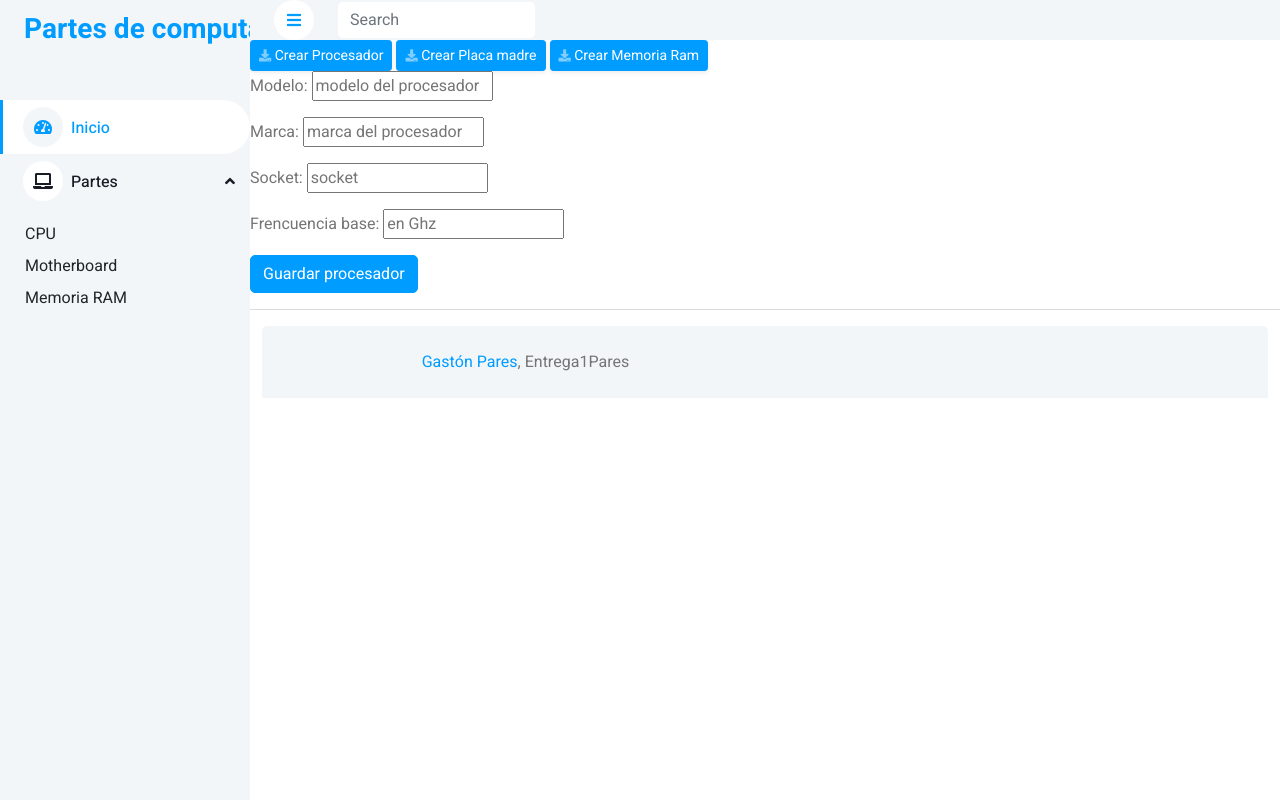
After one commit to SleepD4rt/Entrega1Pares, a Django app: page /part/cpu/add in a window 1280 px wide, after a click on "Partes". The commit adds this page. Run offline with Django 4.2, Linux system fonts and the light colour scheme; some libraries are stand-ins or nearby versions.

Commit message:
Base de datos en funciona miento

```diff
--- a/computer/settings.py
+++ b/computer/settings.py
@@ -57,7 +57,7 @@ ROOT_URLCONF = 'computer.urls'
 TEMPLATES = [
     {
         'BACKEND': 'django.template.backends.django.DjangoTemplates',
-        'DIRS': [os.path.join(BASE_DIR, 'templates')],
+        'DIRS': [],
         'APP_DIRS': True,
         'OPTIONS': {
             'context_processors': [
--- a/computer/urls.py
+++ b/computer/urls.py
@@ -19,4 +19,5 @@ from django.urls import path, include
 urlpatterns = [
     path('admin/', admin.site.urls),
     path('', include('home.urls')),
+    path("part/", include("part.urls")),
 ]
--- a/home/templates/home/index.html
+++ b/home/templates/home/index.html
@@ -52,9 +52,9 @@
                         <div class="nav-item dropdown">
                             <a href="#" class="nav-link dropdown-toggle" data-bs-toggle="dropdown"><i class="fa fa-laptop me-2"></i>Partes</a>
                             <div class="dropdown-menu bg-transparent border-0">
-                                <a href="button.html" class="dropdown-item">CPU</a>
-                                <a href="typography.html" class="dropdown-item">Memoria RAM</a>
-                                <a href="element.html" class="dropdown-item">Motherboards</a>
+                                <a href="{% url 'part:cpu-list' %}" class="dropdown-item">CPU</a>
+                                <a href="{% url 'part:motherboard-list' %}" class="dropdown-item">Motherboard</a>
+                                <a href="{% url 'part:rammemory-list' %}" class="dropdown-item">Memoria RAM</a>
                             </div>
                         </div>
                         <!--
@@ -81,6 +81,8 @@
 
             <!-- Content Start -->
             <div class="content">
+                 <!-- Page Heading -->
+
                 <!-- Navbar Start -->
                 <nav class="navbar navbar-expand bg-light navbar-light sticky-top px-4 py-0">
                     <a href="{% static 'home/index.html' %}" class="navbar-brand d-flex d-lg-none me-4">
@@ -111,94 +113,36 @@
                     </div>
                 </nav>
                 <!-- Navbar End -->
+                <div class="">
+                    <a href="{% url 'part:cpu-add'  %}" class="d-none d-sm-inline-block btn btn-sm btn-primary shadow-sm"><i
+                        class="fas fa-download fa-sm text-white-50"></i> Crear Procesador</a>
+                    <a href="{% url 'part:motherboard-add'  %}" class="d-none d-sm-inline-block btn btn-sm btn-primary shadow-sm"><i
+                        class="fas fa-download fa-sm text-white-50"></i> Crear Placa madre</a>
+                    <a href="{% url 'part:rammemory-add'  %}" class="d-none d-sm-inline-block btn btn-sm btn-primary shadow-sm"><i
+                        class="fas fa-download fa-sm text-white-50"></i> Crear Memoria Ram</a>
+                </div>
+                <div class="row">
+                    {% if messages %}
+                    {% for message in messages %}
+                        <div class="alert {{ message.tags }}" role="alert">
+                            {{ message }}
+                        </div>
+                    {% endfor %}
+                    <!-- Divider-->
+                    <hr class="my-4" />
+                    {% endif %}
+                </div>
+                {% block table_html %}
 
-                {% block table_html %}
-                <!-- TABLA -->
-                <div class="container-fluid pt-4 px-4">
-                    <div class="bg-light text-center rounded p-4">
-                        <div class="d-flex align-items-center justify-content-between mb-4">
-                            <h6 class="mb-0">Recent Salse</h6>
-                            <a href="">Show All</a>
-                        </div>
-                        <div class="table-responsive">
-                            <table class="table text-start align-middle table-bordered table-hover mb-0">
-                                <thead>
-                                    <tr class="text-dark">
-                                        <th scope="col"><input class="form-check-input" type="checkbox"></th>
-                                        <th scope="col">Date</th>
-                                        <th scope="col">Invoice</th>
-                                        <th scope="col">Customer</th>
-                                        <th scope="col">Amount</th>
-                                        <th scope="col">Status</th>
-                                        <th scope="col">Action</th>
-                                    </tr>
-                                </thead>
-                                <tbody>
-                                    <tr>
-                                        <td><input class="form-check-input" type="checkbox"></td>
-                                        <td>01 Jan 2045</td>
-                                        <td>INV-0123</td>
-                                        <td>Jhon Doe</td>
-                                        <td>$123</td>
-                                        <td>Paid</td>
-                                        <td><a class="btn btn-sm btn-primary" href="">Detail</a></td>
-                                    </tr>
-                                    <tr>
-                                        <td><input class="form-check-input" type="checkbox"></td>
-                                        <td>01 Jan 2045</td>
-                                        <td>INV-0123</td>
-                                        <td>Jhon Doe</td>
-                                        <td>$123</td>
-                                        <td>Paid</td>
-                                        <td><a class="btn btn-sm btn-primary" href="">Detail</a></td>
-                                    </tr>
-                                    <tr>
-                                        <td><input class="form-check-input" type="checkbox"></td>
-                                        <td>01 Jan 2045</td>
-                                        <td>INV-0123</td>
-                                        <td>Jhon Doe</td>
-                                        <td>$123</td>
-                                        <td>Paid</td>
-                                        <td><a class="btn btn-sm btn-primary" href="">Detail</a></td>
-                                    </tr>
-                                    <tr>
-                                        <td><input class="form-check-input" type="checkbox"></td>
-                                        <td>01 Jan 2045</td>
-                                        <td>INV-0123</td>
-                                        <td>Jhon Doe</td>
-                                        <td>$123</td>
-                                        <td>Paid</td>
-                                        <td><a class="btn btn-sm btn-primary" href="">Detail</a></td>
-                                    </tr>
-                                    <tr>
-                                        <td><input class="form-check-input" type="checkbox"></td>
-                                        <td>01 Jan 2045</td>
-                                        <td>INV-0123</td>
-                                        <td>Jhon Doe</td>
-                                        <td>$123</td>
-                                        <td>Paid</td>
-                                        <td><a class="btn btn-sm btn-primary" href="">Detail</a></td>
-                                    </tr>
-                                </tbody>
-                            </table>
-                        </div>
-                    </div>
-                </div>
                 {% endblock %}
                 <!-- Recent Sales End -->
 
                 <!-- Footer Start -->
-                <div class="container-fluid pt-4 px-4">
-                    <div class="bg-light rounded-top p-4">
-                        <div class="row">
-                            <div class="col-12 col-sm-6 text-center text-sm-start">
-                                &copy; <a href="#">Your Site Name</a>, All Right Reserved.
-                            </div>
-                            <div class="col-12 col-sm-6 text-center text-sm-end">
-                                <!--/*** This template is free as long as you keep the footer author’s credit link/attribution link/backlink. If you'd like to use the template without the footer author’s credit link/attribution link/backlink, you can purchase the Credit Removal License from "https://htmlcodex.com/credit-removal". Thank you for your support. ***/-->
-                                Designed By <a href="https://htmlcodex.com">HTML Codex</a>
-                            </br>
-                            Distributed By <a class="border-bottom" href="https://themewagon.com" target="_blank">ThemeWagon</a>
+                <div class="container-fluid">
+                    <div class="bg-light rounded-top p-4 ">
+
+                            <div class="col-12 col-sm-6 text-center ">
+                             <a href="#">Gastón Pares</a>, Entrega1Pares
                             </div>
                         </div>
                     </div>
--- a/part/admin.py
+++ b/part/admin.py
@@ -1,7 +1,7 @@
 from django.contrib import admin
-from part.models import Cpu, Ram_Memory, Motherboard
+from part.models import Cpu, RamMemory, Motherboard
 # Register your models here.
 
 admin.site.register(Cpu)
-admin.site.register(Ram_Memory)
+admin.site.register(RamMemory)
 admin.site.register(Motherboard)
--- /dev/null
+++ b/part/forms.py
@@ -0,0 +1,129 @@
+from django import forms
+
+#Formulario para el microprocesador
+class CpuForm(forms.Form):
+    model = forms.CharField(
+        label="Modelo:",
+        required=False,
+        widget=forms.TextInput(
+            attrs={
+                "class": "cpu-model",
+                "placeholder": "modelo del procesador",
+                "required": "True",
+            }
+        ),
+    )
+    brand = forms.CharField(
+        label="Marca:",
+        required=False,
+        widget=forms.TextInput(
+            attrs={
+                "class": "cpu-brand",
+                "placeholder": "marca del procesador",
+                "required": "True",
+            }
+        ),
+    )
+    socket = forms.CharField(
+        label="Socket:",
+        required=False,
+        widget=forms.TextInput(
+            attrs={
+                "class": "cpu-socket",
+                "placeholder": "socket",
+                "required": "True",
+            }
+        ),
+    )
+    frecuency = forms.FloatField(
+        label="Frencuencia base:",
+        required=False,
+        widget=forms.TextInput(
+            attrs={
+                "class": "cpu-frecuency",
+                "placeholder": "en Ghz",
+                "required": "True",
+            }
+        ),
+    )
+#Formulario para la RAM
+class RamMemoryForm(forms.Form):
+    model = forms.CharField(
+        label="Modelo:",
+        required=False,
+        widget=forms.TextInput(
+            attrs={
+                "class": "rammemory-model",
+                "placeholder": "modelo de la memoria RAM",
+                "required": "True",
+            }
+        ),
+    )
+    brand = forms.CharField(
+        label="Marca:",
+        required=False,
+        widget=forms.TextInput(
+            attrs={
+                "class": "rammemory-brand",
+                "placeholder": "marca de la memoria RAM",
+                "required": "True",
+            }
+        ),
+    )
+    frecuency = forms.FloatField(
+        label="Frencuencia:",
+        required=False,
+        widget=forms.TextInput(
+            attrs={
+                "class": "cpu-frecuency",
+                "placeholder": "en Mhz",
+                "required": "True",
+            }
+        ),
+    )
+#Formulario de la Motherboard
+class MotherboardForm(forms.Form):
+    chipset = forms.CharField(
+        label="Chipset:",
+        required=False,
+        widget=forms.TextInput(
+            attrs={
+                "class": "motherboard-chipset",
+                "placeholder": "socket",
+                "required": "True",
+            }
+        ),
+    )
+    model = forms.CharField(
+        label="Modelo:",
+        required=False,
+        widget=forms.TextInput(
+            attrs={
+                "class": "motherboard-model",
+                "placeholder": "modelo de la placa madre",
+                "required": "True",
+            }
+        ),
+    )
+    brand = forms.CharField(
+        label="Marca:",
+        required=False,
+        widget=forms.TextInput(
+            attrs={
+                "class": "motherboard-brand",
+                "placeholder": "marca de la placa madre",
+                "required": "True",
+            }
+        ),
+    )
+    socket = forms.CharField(
+        label="Socket:",
+        required=False,
+        widget=forms.TextInput(
+            attrs={
+                "class": "motherboard-socket",
+                "placeholder": "socket",
+                "required": "True",
+            }
+        ),
+    )
--- /dev/null
+++ b/part/templates/part/cpu_form.html
@@ -0,0 +1,18 @@
+{% extends "home/index.html" %}
+{% load static %}
+
+
+{% block table_html %}
+
+<div>
+    <form action="" method="POST">
+        {% csrf_token %}
+        {{ form.as_p }}
+        <input type="submit" class="btn btn-primary" value="Guardar procesador" />
+    </form>
+</div>
+
+<!-- Divider-->
+<hr/>
+
+{% endblock %}
--- a/part/urls.py
+++ b/part/urls.py
@@ -1,7 +1,13 @@
-from django.urls import path
+from django.urls import path, include
 
-app_name = 'part'
+from part import views
 
+app_name = "part"
 urlpatterns = [
-
+    path("cpus", view=views.cpus, name="cpu-list"),
+    path("cpu/add", view=views.create_cpus, name="cpu-add"),
+    path("motherboards", view=views.motherboards, name="motherboard-list"),
+    path("motherboard/add", view=views.create_motherboards, name="motherboard-add"),
+    path("rammemorys", view=views.rammemorys, name="rammemory-list"),
+    path("rammemory/add", view=views.create_rammemorys, name="rammemory-add"),
 ]
--- a/part/views.py
+++ b/part/views.py
@@ -1,3 +1,139 @@
 from django.shortcuts import render
+from django.contrib import messages
 
+from part.forms import CpuForm, MotherboardForm, RamMemoryForm
+from part.models import Cpu, Motherboard, RamMemory
 # Create your views here.
+#CPU
+def create_cpus(request):
+    if request.method == "POST":
+        cpu_form = CpuForm(request.POST)
+        if cpu_form.is_valid():
+            data = cpu_form.cleaned_data
+            actual_objects = Cpu.objects.filter(
+                model=data["model"], brand=data["brand"], socket=data["socket"], frecuency=data["frecuency"]
+            ).count()
+            if actual_objects:
+                messages.error(
+                    request,
+                    f"El procesador {data['model']} - {data['brand']} ya está creado",
+                )
+            else:
+                cpu = Cpu(model=data["model"], brand=data["brand"], socket=data["socket"], frecuency=data["frecuency"])
+                cpu.save()
+                messages.success(
+                    request,
+                    f"Procesador {data['model']} - {data['brand']} creado exitosamente!",
+                )
+
+            return render(
+                request=request,
+                context={"cpus": Cpu.objects.all()},
+                template_name="part/cpu_list.html",
+            )
+
+    cpu_form = CpuForm(request.POST)
+    context_dict = {"form": cpu_form}
+    return render(
+        request=request,
+        context=context_dict,
+        template_name="part/cpu_form.html",
+    )
+
+
+def cpus(request):
+    return render(
+        request=request,
+        context={"cpus": Cpu.objects.all()},
+        template_name="part/cpu_list.html",
+    )
+
+#MOTHERBOARD
+
+def create_motherboards(request):
+    if request.method == "POST":
+        motherboard_form = MotherboardForm(request.POST)
+        if motherboard_form.is_valid():
+            data = motherboard_form.cleaned_data
+            actual_objects = Motherboard.objects.filter(
+                chipset=data["chipset"], model=data["model"], brand=data["brand"], socket=data["socket"]
+            ).count()
+            if actual_objects:
+                messages.error(
+                    request,
+                    f"La placa madre {data['chipset']} - {data['model']} - {data['brand']} ya está creado",
+                )
+            else:
+                motherboard = Motherboard(chipset=data["chipset"], model=data["model"], brand=data["brand"], socket=data["socket"])
+                motherboard.save()
+                messages.success(
+                    request,
+                    f"Placa madre {data['chipset']} - {data['model']} - {data['brand']} - {data['socket']} creado exitosamente!",
+                )
+
+            return render(
+                request=request,
+                context={"motherboards": Motherboard.objects.all()},
+                template_name="part/motherboard_list.html",
+            )
+
+    motherboard_form = MotherboardForm(request.POST)
+    context_dict = {"form": motherboard_form}
+    return render(
+        request=request,
+        context=context_dict,
+        template_name="part/motherboard_form.html",
+    )
+
+
+def motherboards(request):
+    return render(
+        request=request,
+        context={"motherboards": Motherboard.objects.all()},
+        template_name="part/motherboard_list.html",
+    )
+
+#RAM_MEMORY
+
+def create_rammemorys(request):
+    if request.method == "POST":
+        ramm_form = RamMemoryForm(request.POST)
+        if ramm_form.is_valid():
+            data = ramm_form.cleaned_data
+            actual_objects = RamMemory.objects.filter(
+                model=data["model"], brand=data["brand"], frecuency=data["frecuency"]
+            ).count()
+            if actual_objects:
+                messages.error(
+                    request,
+                    f"El procesador {data['model']} - {data['brand']} ya está creado",
+                )
+            else:
+                ramm = RamMemory(model=data["model"], brand=data["brand"], frecuency=data["frecuency"])
+                ramm.save()
+                messages.success(
+                    request,
+                    f"Memoria RAM {data['model']} - {data['brand']} - {data['frecuency']} creado exitosamente!",
+                )
+
+            return render(
+                request=request,
+                context={"rammemorys": RamMemory.objects.all()},
+                template_name="part/rammemory_list.html",
+            )
+
+    ramm_form = RamMemoryForm(request.POST)
+    context_dict = {"form": ramm_form}
+    return render(
+        request=request,
+        context=context_dict,
+        template_name="part/rammemory_form.html",
+    )
+
+
+def rammemorys(request):
+    return render(
+        request=request,
+        context={"rammemorys": RamMemory.objects.all()},
+        template_name="part/rammemory_list.html",
+    )
```
Also changed, not shown: part/models.py (+9 -9 lines), part/templates/part/cpu_list.html (added, +39 -0 lines), part/templates/part/motherboard_form.html (added, +18 -0 lines), part/templates/part/motherboard_list.html (added, +39 -0 lines), part/templates/part/rammemory_form.html (added, +18 -0 lines), part/templates/part/rammemory_list.html (added, +37 -0 lines), db.sqlite3, part/migrations/0001_initial.py.
